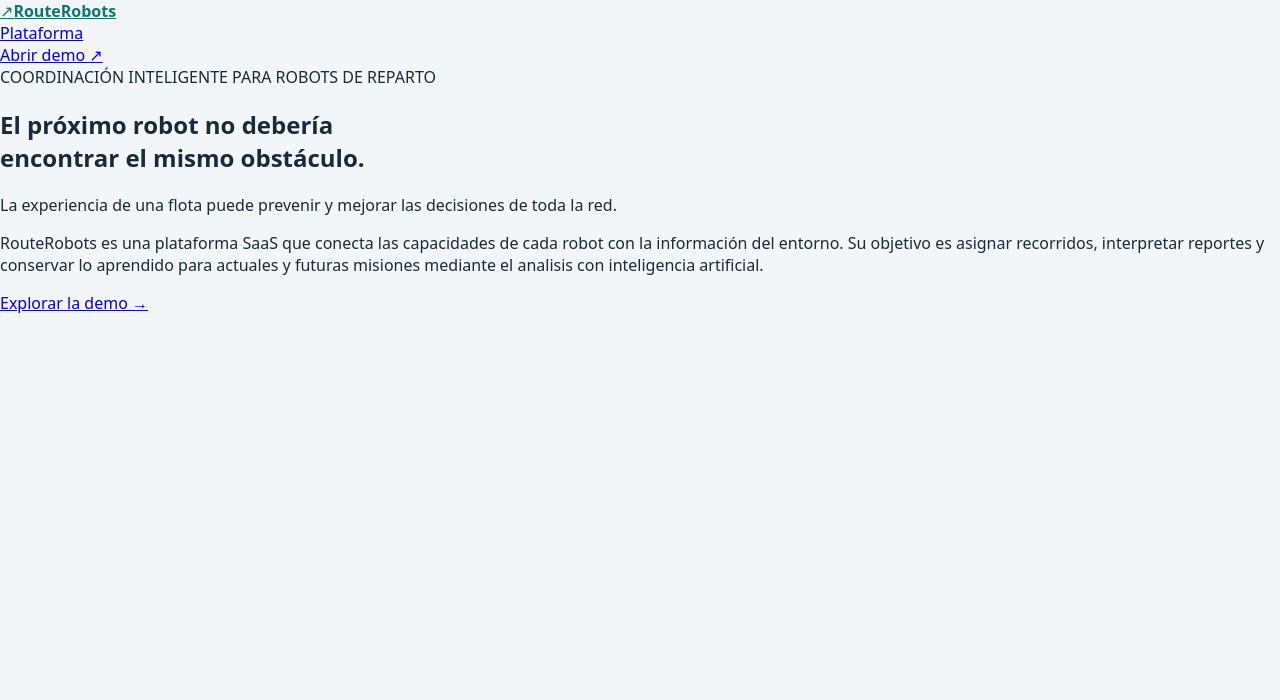
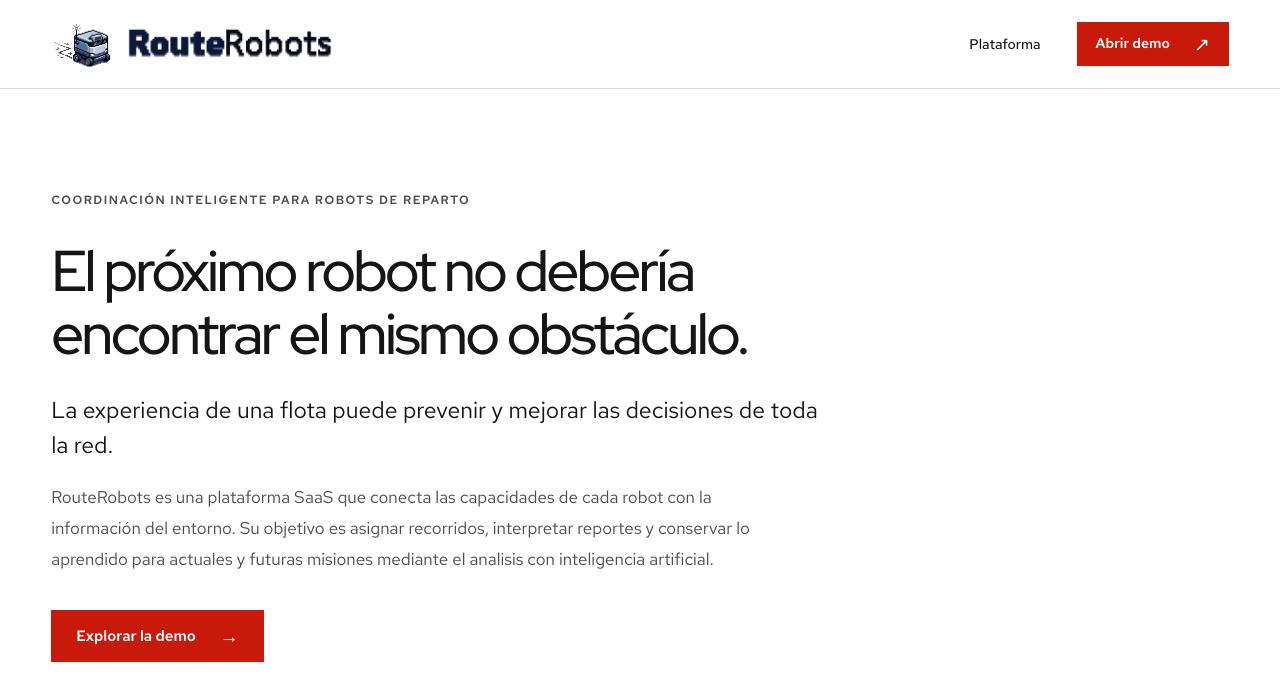
Before and after one commit to Shelldaza/Route-Robots, a React (Vite) app in the folder frontend/: page / in a window 1280 px wide. Shown: the top 700 px of the page. Built offline with nearby package versions, Linux system fonts and the light colour scheme.

Commit message:
style(frontend): aplicar diseño al encabezado y portada

```diff
--- a/frontend/index.html
+++ b/frontend/index.html
@@ -1,11 +1,29 @@
 <!doctype html>
-<html lang="en">
+<html lang="es">
   <head>
     <meta charset="UTF-8" />
     <link rel="icon" type="image/svg+xml" href="/favicon.svg" />
     <meta name="viewport" content="width=device-width, initial-scale=1.0" />
-    <title>frontend</title>
+
+    <meta
+      name="description"
+      content="RouteRobots: planificación de rutas y conocimiento compartido para robots de reparto."
+    />
+
+    <link rel="preconnect" href="https://fonts.googleapis.com" />
+    <link
+      rel="preconnect"
+      href="https://fonts.gstatic.com"
+      crossorigin
+    />
+    <link
+      href="https://fonts.googleapis.com/css2?family=Red+Hat+Display:wght@400;500;600;700&family=Red+Hat+Text:wght@400;500;600;700&display=swap"
+      rel="stylesheet"
+    />
+
+    <title>RouteRobots — Rutas y conocimiento compartido</title>
   </head>
+
   <body>
     <div id="root"></div>
     <script type="module" src="/src/main.tsx"></script>
--- /dev/null
+++ b/frontend/src/pages/HomePage.css
@@ -0,0 +1,242 @@
+.home-page {
+  --home-red: #c9190b;
+  --home-red-hover: #a30000;
+  --home-text: #151515;
+  --home-muted: #4d4d4d;
+  --home-border: #dedede;
+  --home-gutter: clamp(20px, 4vw, 72px);
+
+  min-height: 100svh;
+  color: var(--home-text);
+  background: #fff;
+  font-family: 'Red Hat Text', Arial, sans-serif;
+  line-height: 1.6;
+}
+
+.home-page a {
+  color: inherit;
+}
+
+.home-page a:focus-visible {
+  outline: 3px solid #0066cc;
+  outline-offset: 5px;
+}
+
+/* Encabezado */
+
+.home-page .home-header {
+  border-bottom: 1px solid var(--home-border);
+  background: #fff;
+}
+
+.home-page .nav-wrap {
+  display: flex;
+  align-items: center;
+  justify-content: space-between;
+  gap: 32px;
+  min-height: 88px;
+  padding: 18px var(--home-gutter);
+}
+
+/* Logo: robot y nombre */
+
+.home-page .brand {
+  display: inline-flex;
+  align-items: center;
+  gap: 10px;
+  flex-shrink: 0;
+  margin: 0;
+  line-height: 1;
+  text-decoration: none;
+}
+
+.home-page .brand-robot {
+  display: block;
+  width: 64px;
+  height: auto;
+}
+
+.home-page .brand-name {
+  display: block;
+  width: 210px;
+  height: auto;
+}
+
+/* Navegación */
+
+.home-page .header-right {
+  display: flex;
+  align-items: center;
+  justify-content: flex-end;
+  gap: 36px;
+  margin-left: auto;
+}
+
+.home-page .landing-nav {
+  display: flex;
+  align-items: center;
+  gap: 28px;
+}
+
+.home-page .landing-nav a {
+  padding: 8px 0;
+  font-size: 14px;
+  font-weight: 500;
+  text-decoration: none;
+  text-underline-offset: 6px;
+}
+
+.home-page .landing-nav a:hover {
+  text-decoration: underline;
+}
+
+/* Botones */
+
+.home-page .button {
+  display: inline-flex;
+  align-items: center;
+  justify-content: center;
+  gap: 24px;
+  min-height: 52px;
+  padding: 14px 24px;
+  border: 1px solid var(--home-red);
+  border-radius: 0;
+  color: #fff;
+  background: var(--home-red);
+  font-size: 15px;
+  font-weight: 600;
+  line-height: 1.4;
+  text-decoration: none;
+  transition:
+    background-color 150ms ease,
+    border-color 150ms ease;
+}
+
+.home-page .button:hover {
+  border-color: var(--home-red-hover);
+  background: var(--home-red-hover);
+}
+
+.home-page .button-small {
+  min-height: 44px;
+  padding: 10px 18px;
+  font-size: 14px;
+}
+
+.home-page .button span {
+  font-size: 19px;
+  line-height: 1;
+}
+
+/* Presentación principal */
+
+.home-page .hero {
+  padding:
+    clamp(64px, 8vw, 120px)
+    var(--home-gutter)
+    clamp(72px, 9vw, 136px);
+}
+
+.home-page .hero-copy {
+  max-width: 1120px;
+}
+
+.home-page .eyebrow {
+  display: block;
+  margin-bottom: 28px;
+  color: var(--home-muted);
+  font-size: 12px;
+  font-weight: 600;
+  letter-spacing: 1.5px;
+  line-height: 1.6;
+}
+
+.home-page .hero h1 {
+  margin: 0 0 28px;
+  color: var(--home-text);
+  font-family: 'Red Hat Display', Arial, sans-serif;
+  font-size: clamp(38px, 4.5vw, 68px);
+  font-weight: 500;
+  letter-spacing: -0.045em;
+  line-height: 1.1;
+}
+
+.home-page .hero-copy > p {
+  max-width: 780px;
+  margin: 0 0 20px;
+  font-size: clamp(19px, 1.8vw, 24px);
+  line-height: 1.5;
+}
+
+.home-page .hero-copy > .hero-description {
+  max-width: 730px;
+  margin-bottom: 0;
+  color: var(--home-muted);
+  font-size: 17px;
+  line-height: 1.8;
+}
+
+.home-page .hero-actions {
+  display: flex;
+  flex-wrap: wrap;
+  align-items: center;
+  gap: 24px;
+  margin-top: 36px;
+}
+
+/* Adaptación a pantallas pequeñas */
+
+@media (max-width: 760px) {
+  .home-page .nav-wrap {
+    flex-wrap: wrap;
+    gap: 18px;
+    min-height: 80px;
+  }
+
+  .home-page .header-right {
+    gap: 20px;
+  }
+
+  .home-page .landing-nav {
+    gap: 16px;
+  }
+
+  .home-page .hero h1 br {
+    display: none;
+  }
+
+  .home-page .eyebrow {
+    max-width: 330px;
+    font-size: 11px;
+  }
+}
+
+@media (max-width: 480px) {
+  .home-page .brand {
+    gap: 8px;
+  }
+
+  .home-page .brand-robot {
+    width: 48px;
+  }
+
+  .home-page .brand-name {
+    width: 175px;
+  }
+
+  .home-page .header-right {
+    justify-content: space-between;
+    width: 100%;
+    margin-left: 0;
+  }
+
+  .home-page .hero-copy > .hero-description {
+    font-size: 16px;
+  }
+}
+
+@media (prefers-reduced-motion: reduce) {
+  .home-page .button {
+    transition: none;
+  }
+}
--- a/frontend/src/pages/HomePage.tsx
+++ b/frontend/src/pages/HomePage.tsx
@@ -1,16 +1,18 @@
 import { Link } from 'react-router'
+import robotLogo from '../assets/robot-logo.jpg'
+import brandName from '../assets/routerobots-name.jpg'
+import './HomePage.css'
 
 function HomePage() {
   return (
     <div className="home-page">
       <header className="home-header">
         <div className="nav-wrap">
-          <Link className="brand" to="/">
-            <span className="brand-symbol" aria-hidden="true">
-              ↗
-            </span>
-            RouteRobots
-          </Link>
+          <Link className="brand" to="/"
+          aria-label="RouteRobots — Inicio">
+            <img className="brand-robot" src={robotLogo} alt="" />
+            <img className="brand-name" src={brandName} alt="" />
+           </Link>
 
           <div className="header-right">
             <nav aria-label="Principal" className="landing-nav">
```
Also changed, not shown: frontend/src/assets/robot-logo.jpg (added), frontend/src/assets/routerobots-name.jpg (added).
